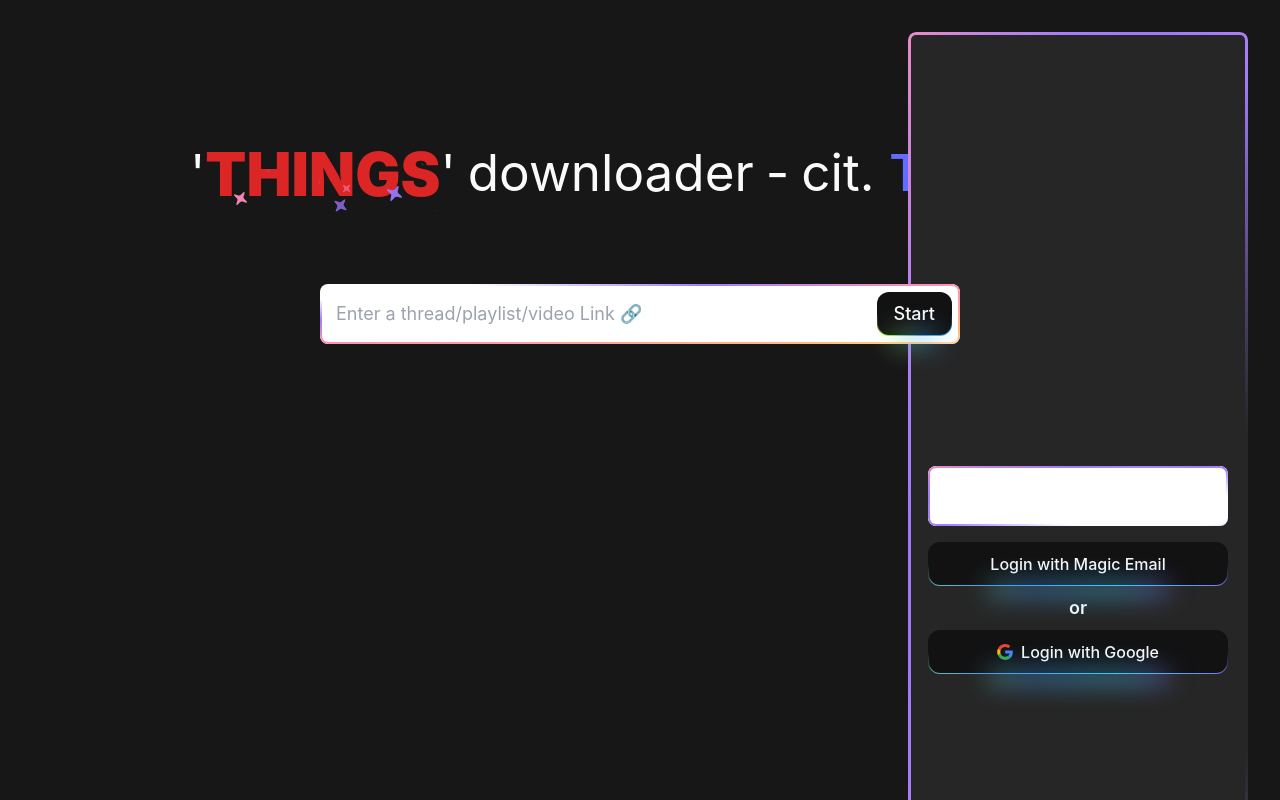
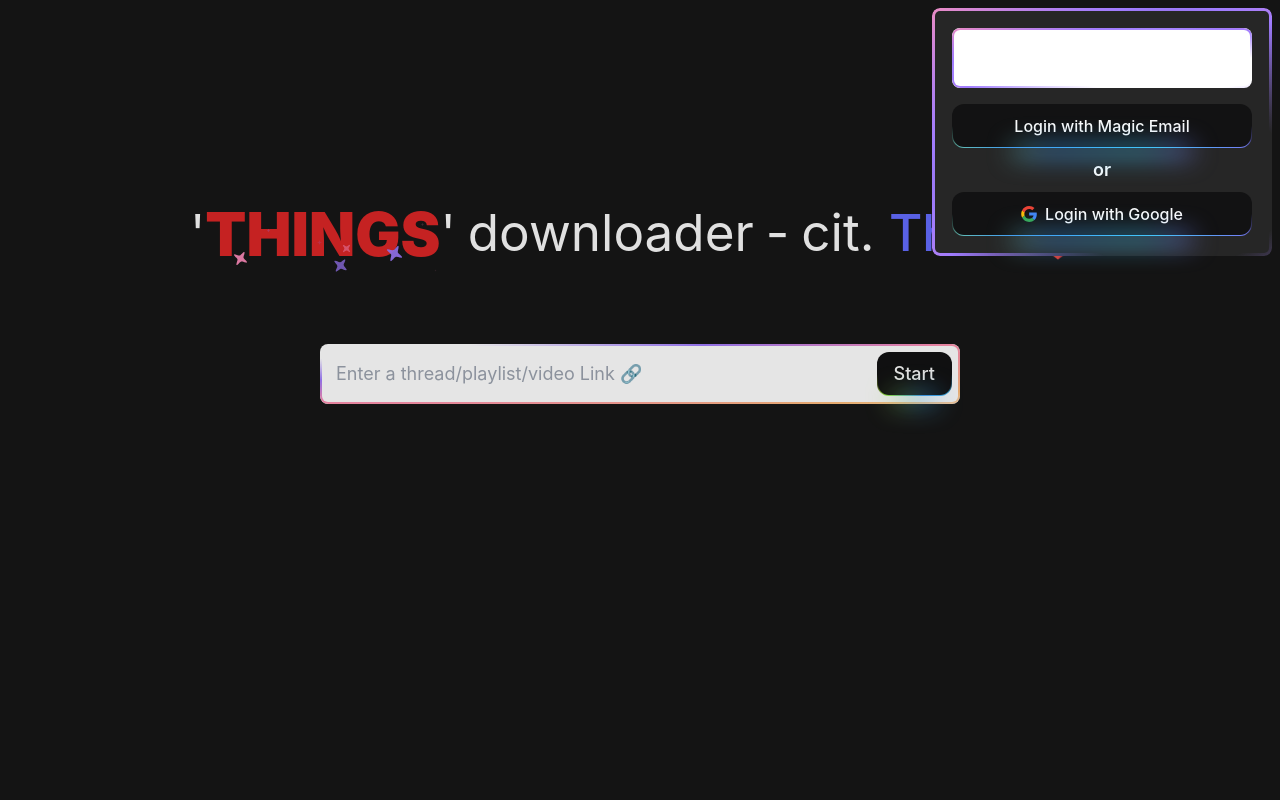
Before and after one commit to develhope/FS30-Team1-Project2, a React (Vite) app: page / in a window 1280 px wide. Both pictures are taken after a click on the button "Login". Built offline with nearby package versions, Linux system fonts and the light colour scheme.

Commit message:
fixed GeneralCard to work properly

```diff
--- a/src/components/topBar/TopBar.tsx
+++ b/src/components/topBar/TopBar.tsx
@@ -4,7 +4,7 @@ import LoginForm from '../login_form/LoginForm';
 const TopBar: React.FC = () => {
   return (
     <>
-      <div className="flex justify-end m-4">
+      <div className="flex justify-end ">
         <TransformingButton
           card_children={<LoginForm/>}
           button_children={'Login'}
--- a/src/shared/components/general_card/General_Card.tsx
+++ b/src/shared/components/general_card/General_Card.tsx
@@ -4,7 +4,9 @@ import './general_card.css';
 interface CardProps {
   children: React.ReactNode;
   className?: string;
+  onClick?: () => void;
 }
+//todo : fix shine border by doing it with pure css then substituting all the shineborder with new divs
 const GeneralCard: React.FC<CardProps> = ({ children, className }) => {
   return (
     <>
--- a/src/shared/components/transforming_button/TransformingButton.tsx
+++ b/src/shared/components/transforming_button/TransformingButton.tsx
@@ -16,22 +16,24 @@ const TransformingButton: React.FC<TransformingButtonProps> = ({
 
   return (
     <>
-      {isCard ? (
+      {isCard && (
+        <>
           <div
             onClick={() => {
               setIsCard(false);
             }}
-          className={`fixed w-full h-full flex justify-end m-4 bg-transparent`}
-        >
+            className={`opacity-10 fixed z-30 w-full h-screen flex justify-end  bg-black`}
+          ></div>
+          <div className="absolute m-2">
             <GeneralCard className={`z-50 ${className ?? ''}`}>
               {card_children}
             </GeneralCard>
           </div>
-      ) : (
-        <GeneralButton onClick={() => setIsCard(true)}>
+        </>
+      )}
+      <GeneralButton className="m-4" onClick={() => setIsCard(true)}>
         {button_children}
       </GeneralButton>
-      )}
     </>
   );
 };
```
Also changed, not shown: src/index.css (line endings or trailing spaces). Lines whose indentation alone changed are shown as unchanged.
